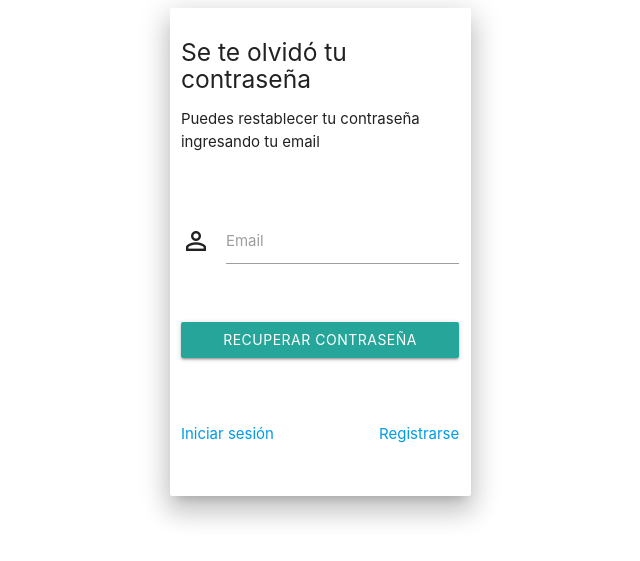
After one commit to boyarzun/chiloe-island, a Django app: page /reset/ in a window 1280 px wide. The commit adds this page. Shown: the top 561 px of the page, without its empty margins (19-659 px from the left). Run offline with Django 3.2, Linux system fonts and the light colour scheme; some libraries are stand-ins or nearby versions.

Commit message:
Add reset password template :lipstick:

```diff
--- a/authentication/templates/authentication/base.html
+++ b/authentication/templates/authentication/base.html
@@ -8,7 +8,7 @@
         <meta name="description" content="">
         <meta name="keywords" content="">
         <meta name="author" content="The Coders Company">
-        <title>Iniciar Sesión</title>
+        <title>{% block title %}{% endblock %}</title>
         <link rel="apple-touch-icon" href="https://pixinvent.com/materialize-material-design-admin-template/app-assets/images/favicon/apple-touch-icon-152x152.png">
         <link rel="shortcut icon" type="image/x-icon" href="{% static 'app-assets/images/favicon/favicon-32x32.png' %}">
         <link href="https://fonts.googleapis.com/icon?family=Material+Icons" rel="stylesheet">
--- /dev/null
+++ b/authentication/templates/authentication/forgot-password.html
@@ -0,0 +1,59 @@
+{% extends 'authentication/base.html' %}
+{% load staticfiles %}
+
+{% block title %}
+Restablecer contraseña
+{% endblock%}
+
+{% block css %}
+<link rel="stylesheet" type="text/css" href="{% static 'app-assets/css/pages/forgot.css' %}">
+{% endblock %}
+
+{% block body %}
+<body class="vertical-layout vertical-menu-collapsible page-header-dark vertical-modern-menu 1-column forgot-bg  blank-page blank-page" data-open="click" data-menu="vertical-modern-menu" data-col="1-column">
+    <div class="row">
+        <div class="col s12">
+            <div class="container">
+                <div id="forgot-password" class="row">
+                    <div class="col s12 m6 l4 z-depth-4 offset-m4 card-panel border-radius-6 forgot-card bg-opacity-8">
+                        <form class="login-form">
+                            <div class="row">
+                                <div class="input-field col s12">
+                                    <h5 class="ml-4">Se te olvidó tu contraseña</h5>
+                                    <p class="ml-4">Puedes restablecer tu contraseña ingresando tu email</p>
+                                </div>
+                            </div>
+                            <div class="row">
+                                <div class="input-field col s12">
+                                    <i class="material-icons prefix pt-2">person_outline</i>
+                                    <input id="email" type="email">
+                                    <label for="email" class="center-align">Email</label>
+                                </div>
+                            </div>
+                            <div class="row">
+                                <div class="input-field col s12">
+                                    <button type="submit" class="btn waves-effect waves-light border-round gradient-45deg-purple-deep-orange col s12 mb-1">
+                                        Recuperar contraseña
+                                    </button>
+                                </div>
+                            </div>
+                            <div class="row">
+                                <div class="input-field col s6 m6 l6">
+                                    <p class="margin medium-small">
+                                        <a href="/login">Iniciar sesión</a>
+                                    </p>
+                                </div>
+                                <div class="input-field col s6 m6 l6">
+                                    <p class="margin right-align medium-small">
+                                        <a href="/register">Registrarse</a>
+                                    </p>
+                                </div>
+                            </div>
+                        </form>
+                    </div>
+                </div>
+            </div>
+        </div>
+    </div>
+</body>
+{% endblock %}
--- a/authentication/templates/authentication/register.html
+++ b/authentication/templates/authentication/register.html
@@ -1,8 +1,14 @@
 {% extends 'authentication/base.html' %}
 {% load staticfiles %}
+
+{% block title %}
+Registrarse
+{% endblock%}
+
 {% block css %}
 <link rel="stylesheet" type="text/css" href="{% static 'app-assets/css/pages/register.css' %}">
 {% endblock %}
+
 {% block body %}
 <body class="vertical-layout vertical-menu-collapsible page-header-dark vertical-modern-menu 1-column register-bg  blank-page blank-page" data-open="click" data-menu="vertical-modern-menu" data-col="1-column">
     <div class="row">
--- a/authentication/urls.py
+++ b/authentication/urls.py
@@ -1,9 +1,10 @@
 from django.urls import path
 from authentication import views as l_views
-from authentication.views import(
+from authentication.views import (
     login,
     register,
-    logout
+    logout,
+    reset
 )
 
 app_name = 'log'
@@ -12,6 +13,7 @@ urlpatterns = [
 
     path('login/', login, name='login'),
     path('register/', register, name='register'),
-    path('logout/', logout, name='loout'),
+    path('logout/', logout, name='logout'),
+    path('reset/', reset, name='reset'),
 
 ]
--- a/authentication/views.py
+++ b/authentication/views.py
@@ -67,6 +67,13 @@ def register(request):
         {'form': form}
         )
 
+def reset(request):
+
+    return render(
+        request,
+        "authentication/forgot-password.html",
+        )
+
 def logout(request):
     # Finalizamos la sesión
     do_logout(request)
```
Also changed, not shown: authentication/templates/authentication/login.html (+7 -1 lines).
